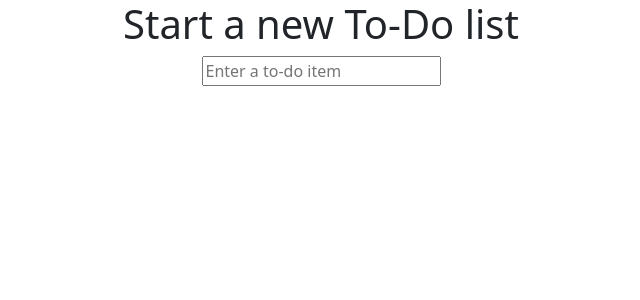
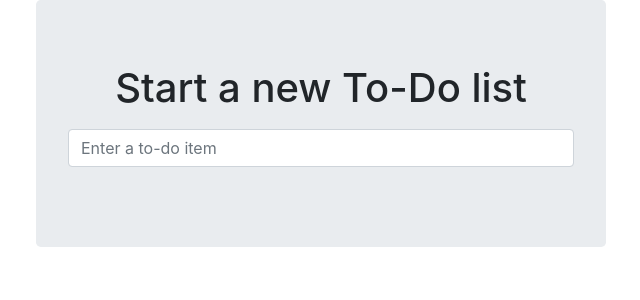
Before and after one commit to pokuk76/py-tdd, a Django app: page / in a window 1280 px wide. Shown: the top 300 px of the page, without its empty margins (319-959 px from the left). Run offline with Django 3.2, Linux system fonts and the light colour scheme.

Commit message:
Fixed the centering used in bootstrap (not sure how what he did worked, maybe for older BS versions)

```diff
--- /dev/null
+++ b/superlists/lists/static/base.css
@@ -0,0 +1,3 @@
+#id_new_item {
+    margin-top: 2ex;
+}
--- a/superlists/lists/templates/base.html
+++ b/superlists/lists/templates/base.html
@@ -5,26 +5,35 @@
 		<meta http-equiv="X-UA-Compatible" content="IE=edge">
 		<meta name="viewport" content="width=device-width, initial-scale=1">
 		<!-- Bootstrap CSS -->
-		<link href="https://cdn.jsdelivr.net/npm/bootstrap@5.0.0-beta3/dist/css/bootstrap.min.css" rel="stylesheet" integrity="sha384-eOJMYsd53ii+scO/bJGFsiCZc+5NDVN2yr8+0RDqr0Ql0h+rP48ckxlpbzKgwra6" crossorigin="anonymous">
+		<link rel="stylesheet" href="https://cdn.jsdelivr.net/npm/bootstrap@4.5.3/dist/css/bootstrap.min.css" integrity="sha384-TX8t27EcRE3e/ihU7zmQxVncDAy5uIKz4rEkgIXeMed4M0jlfIDPvg6uqKI2xXr2" crossorigin="anonymous">
+
+		<link href="/static/base.css" rel="stylesheet">
+
+		<script src="https://code.jquery.com/jquery-3.5.1.slim.min.js" integrity="sha384-DfXdz2htPH0lsSSs5nCTpuj/zy4C+OGpamoFVy38MVBnE+IbbVYUew+OrCXaRkfj" crossorigin="anonymous"></script>
+		<script src="https://cdn.jsdelivr.net/npm/popper.js@1.16.1/dist/umd/popper.min.js" integrity="sha384-9/reFTGAW83EW2RDu2S0VKaIzap3H66lZH81PoYlFhbGU+6BZp6G7niu735Sk7lN" crossorigin="anonymous"></script>
+		<script src="https://cdn.jsdelivr.net/npm/bootstrap@4.5.3/dist/js/bootstrap.min.js" integrity="sha384-w1Q4orYjBQndcko6MimVbzY0tgp4pWB4lZ7lr30WKz0vr/aWKhXdBNmNb5D92v7s" crossorigin="anonymous"></script>
 
 	</head>
 	<body>
 		<div class="container">
 
-			<div class="row">
-				<div class="cold-md-6 col-md-offset-3">
+			<div class="row justify-content-md-center">
+				<div class="col-md-6 jumbotron">
 					<div class="text-center">
 						<h1>{% block header_text %}{% endblock %}</h1>
 						<form method="POST" action="{% block form_action %}{% endblock %}">
-							<input name="item_text" id="id_new_item" placeholder="Enter a to-do item" />
+							<input name="item_text"
+								id="id_new_item"
+								class="form-control input-lg"
+								placeholder="Enter a to-do item" />
 							{% csrf_token %}
 						</form>
 					</div>
 				</div>
 			</div>
 
-			<div class="row">
-				<div class="cold-md-6 col-md-offset-3">
+			<div class="row justify-content-md-center">
+				<div class="col-md-6 col-md-offset-3">
 					{% block table %}
 					{% endblock %}
 				</div>
@@ -32,6 +41,7 @@
 
 		</div>
 	</body>
-	<!-- Bootstrap Bundle with Popper -->
-    <script src="https://cdn.jsdelivr.net/npm/bootstrap@5.0.0-beta3/dist/js/bootstrap.bundle.min.js" integrity="sha384-JEW9xMcG8R+pH31jmWH6WWP0WintQrMb4s7ZOdauHnUtxwoG2vI5DkLtS3qm9Ekf" crossorigin="anonymous"></script>
+	<!-- Bootstrap Bundle with Popper
+	<script src="https://cdn.jsdelivr.net/npm/bootstrap@5.0.0-beta3/dist/js/bootstrap.bundle.min.js" integrity="sha384-JEW9xMcG8R+pH31jmWH6WWP0WintQrMb4s7ZOdauHnUtxwoG2vI5DkLtS3qm9Ekf" crossorigin="anonymous"></script>
+	-->
 </html>
--- a/superlists/lists/templates/list.html
+++ b/superlists/lists/templates/list.html
@@ -5,7 +5,7 @@
 {% block form_action %}/lists/{{ list.id }}/add_item{% endblock %}
 
 {% block table %}
-<table id="id_list_table">
+<table id="id_list_table" class="table">
 	{% for item in list.item_set.all %}
 	<!-- .item_set is a "reverse lookup" (read about it in the docs) -->
 		<tr><td>{{ forloop.counter }}: {{ item.text }}</td></tr>
```
